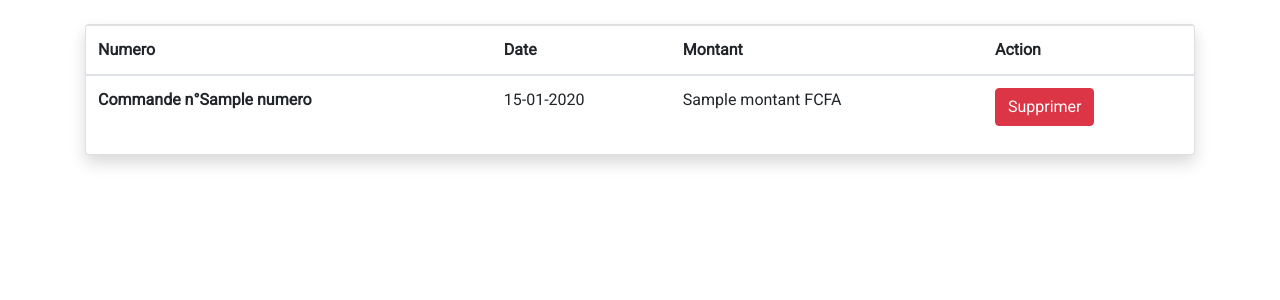
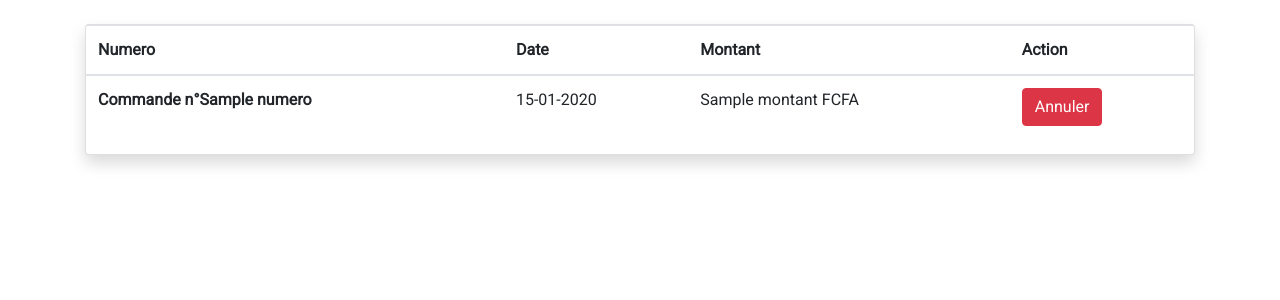
Before and after one commit to bedbug12/project_symfony, a Symfony app: template templates/commande_client/index.html.twig in a window 1280 px wide. Shown: the part 63-363 px from the top of the page. Run offline with Twig, Linux system fonts and the light colour scheme; the template is opened without the code that fills it: most values are stand-ins (such as "Sample title", 1, 10 or a date in 2020); some libraries are stand-ins or nearby versions.

```diff
--- a/templates/commande_client/index.html.twig
+++ b/templates/commande_client/index.html.twig
@@ -22,7 +22,7 @@
                     <th scope="row">Commande n°{{commande.numero}}</th>
                     <td>{{commande.dateCmdeAt|date("d-m-Y")}}</td>
                     <td>{{commande.montant}} FCFA</td>
-                    <td><a class="btn btn-danger" id="btnSupprmier" href="#">Supprimer</a></td>
+                    <td><a class="btn btn-danger" id="btnSupprmier" href="#">Annuler</a></td>
                     </tr>
                 {% endfor %}
                 </tbody>
--- a/templates/commande_gestionnaire/index.html.twig
+++ b/templates/commande_gestionnaire/index.html.twig
@@ -95,7 +95,7 @@
                     <th scope="row">Commande n°{{commande.numero}}</th>
                     <td>{{commande.dateCmdeAt|date("d-m-Y")}}</td>
                     <td>{{commande.montant}} FCFA</td>
-                    <td><a class="btn btn-danger" id="btnSupprmier" href="#">Supprimer</a></td>
+                    <td><a class="btn btn-danger" id="btnSupprmier" href="#">Annuler</a></td>
                     </tr>
                 {% endfor %}
                 </tbody>
```
